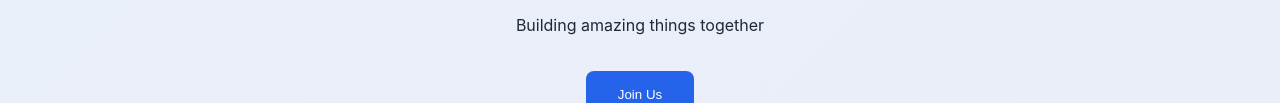
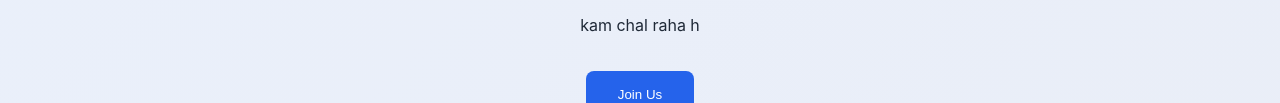
Before and after one commit to Harsh231075/team_collebration, a plain HTML site: page index.html in a window 1280 px wide. Shown: the part 381-484 px from the top of the page. Drawn offline with Linux system fonts and the light colour scheme.

Commit message:
harshCode

```diff
--- a/index.html
+++ b/index.html
@@ -20,7 +20,7 @@
 
   <section id="home" class="hero">
     <h1>Welcome to Our Collaboration Kushal and Harsh</h1>
-    <p>Building amazing things together</p>
+    <p>kam chal raha h</p>
     <button class="cta-button">Join Us</button>
   </section>
 
```
